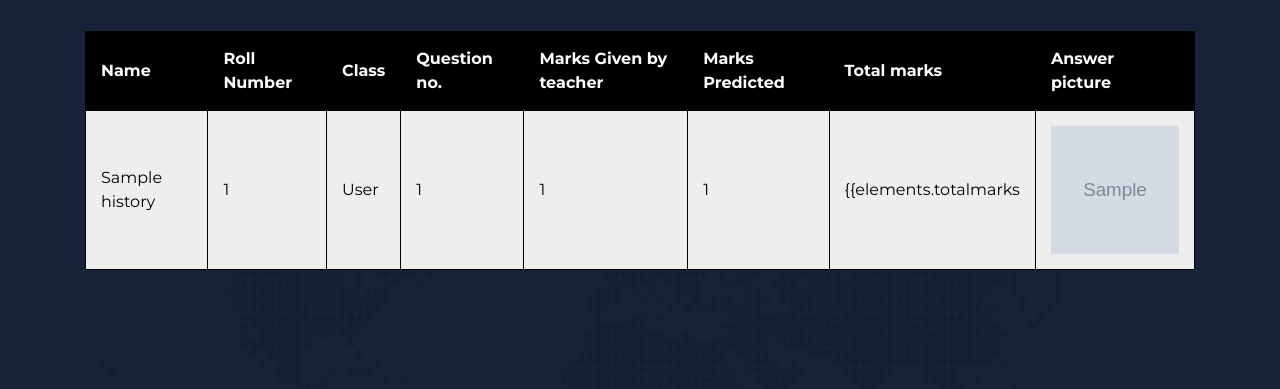
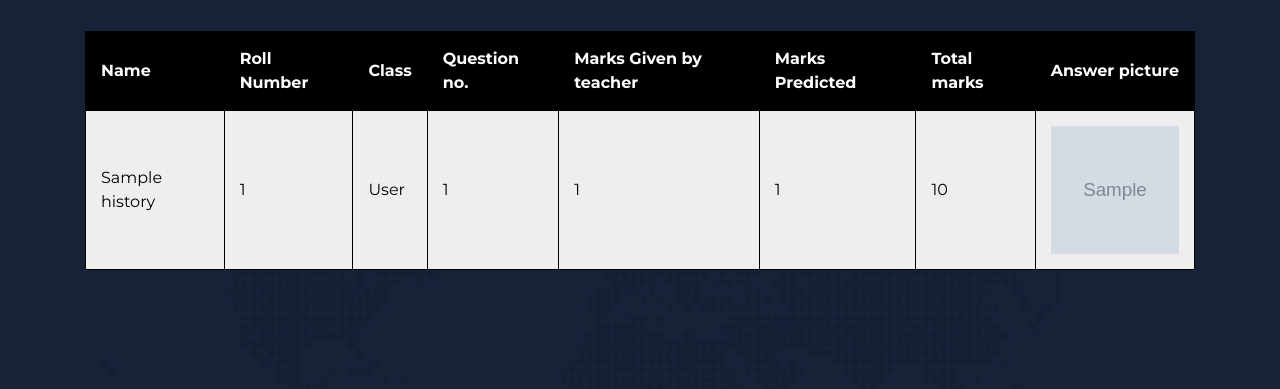
Before and after one commit to Sanjsarma/CorrectEasy, a Django app: page /finalhistory/ in a window 1280 px wide. Shown: the part 80-469 px from the top of the page. Run offline with Django 3.2, Linux system fonts and the light colour scheme; tables that the repository leaves empty hold one stand-in row (values such as "Sample post"); grey boxes marked "Sample" are stand-in pictures; some libraries are stand-ins or nearby versions.

Commit message:
Fixed error in finalhistory

```diff
--- a/newapp/templates/finalhistory.html
+++ b/newapp/templates/finalhistory.html
@@ -190,7 +190,7 @@
             <td>{{elements.qno}}</td>
             <td>{{elements.tmarks}}</td>
             <td>{{elements.marks}}</td>
-            <td>{{elements.totalmarks</td>
+            <td>{{elements.totalmarks}}</td>
             <td><img id="{{ elements.pk }}" src = "{{ elements.imageurl }}"  style='width:128px;height:128px;' alt ="Answer Sheet"></td>
           </tr>
           <!-- The Modal -->
--- a/newapp/views.py
+++ b/newapp/views.py
@@ -17,7 +17,7 @@ def index(request):
 def info(request):
     #vision api code which also saves data to db.
 
-    os.environ["GOOGLE_APPLICATION_CREDENTIALS"]="C:/Users/malav/Downloads/key.json"
+    os.environ["GOOGLE_APPLICATION_CREDENTIALS"]="C:/Users/Sanjana Sarma/Downloads/key.json"
 
     client = vision.ImageAnnotatorClient()
     myfile = request.FILES["key"]
```
Also changed, not shown: newapp/migrations/0001_initial.py, newapp/migrations/0002_auto_20201224_1039.py (deleted).
